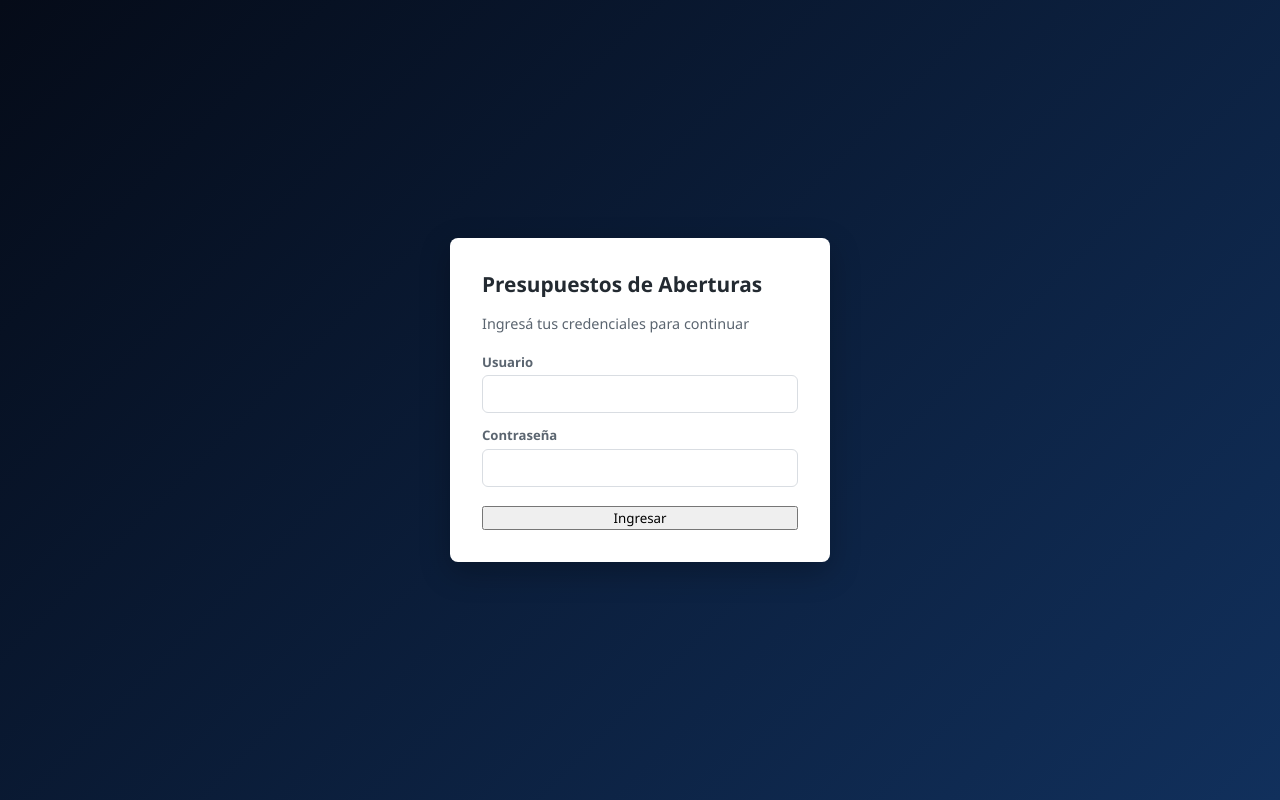
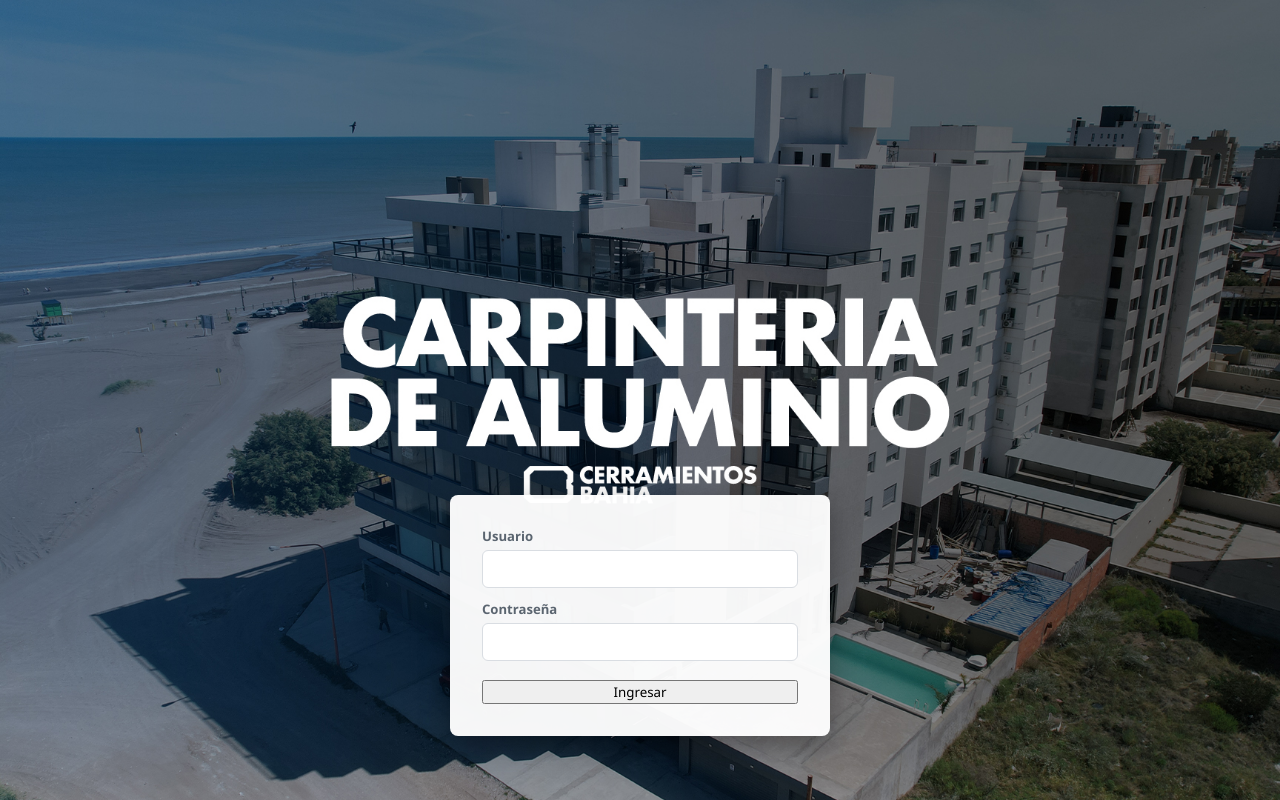
Before and after one commit to bsutisureda-cpu/cerramientos-bahiaa, a website: page index.html in a window 1280 px wide. Drawn offline with Linux system fonts and the light colour scheme.

Commit message:
Agrega imagen de fondo al login y reubica el formulario debajo del logo, sin título

```diff
--- a/css/style.css
+++ b/css/style.css
@@ -101,24 +101,24 @@ label {
 /* --- Login --- */
 .login-body {
   display: flex;
-  align-items: center;
+  align-items: flex-end;
   justify-content: center;
   min-height: 100vh;
   padding: 1rem;
-  background: linear-gradient(135deg, var(--color-primary-dark), var(--color-primary));
+  padding-bottom: 8vh;
+  background: url('../img/login-fondo.jpg') center / cover no-repeat;
 }
 
 .login-card {
-  background: #fff;
+  background: rgba(255, 255, 255, 0.96);
   border-radius: var(--radius);
   padding: 2rem;
   width: 100%;
   max-width: 380px;
-  box-shadow: 0 10px 30px rgba(0, 0, 0, 0.25);
+  box-shadow: 0 10px 30px rgba(0, 0, 0, 0.35);
 }
 
-.login-card h1 { font-size: 1.3rem; }
-.login-sub { color: var(--color-text-muted); margin-bottom: 1.2rem; font-size: 0.9rem; }
+.login-card form label:first-of-type { margin-top: 0; }
 .login-card form label { margin-top: 0.8rem; }
 .login-card button { width: 100%; margin-top: 1.2rem; }
 
--- a/index.html
+++ b/index.html
@@ -8,8 +8,6 @@
 </head>
 <body class="login-body">
   <main class="login-card">
-    <h1>Presupuestos de Aberturas</h1>
-    <p class="login-sub">Ingresá tus credenciales para continuar</p>
     <form id="login-form" autocomplete="off">
       <label for="usuario">Usuario</label>
       <input type="text" id="usuario" name="usuario" autocomplete="username" required />
```
Also changed, not shown: img/login-fondo.jpg (added).
